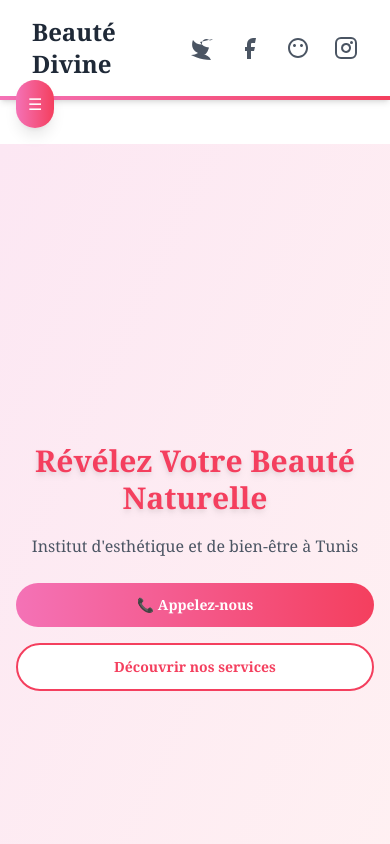
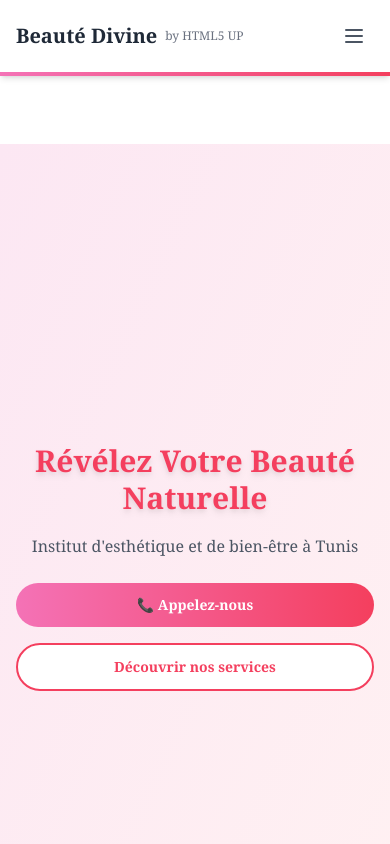
Before and after one commit to iyedk75-hue/exemple-site, a React (Create React App) app: page / in a window 390 px wide. Shown: the top 844 px of the page. Built offline with nearby package versions, Linux system fonts and the light colour scheme.

Commit message:
feat: integrate Sidebar into Header with mobile menu button

```diff
--- a/src/App.jsx
+++ b/src/App.jsx
@@ -1,5 +1,3 @@
-
-import { useState } from 'react';
 import Header from './component/layout/Header';
 import Footer from './component/layout/Footer';
 import Sidebar from './component/layout/Sidebar';
@@ -9,39 +7,16 @@ import About from './component/about/About';
 import Contact from './component/contact/Contact';
 
 export default function App() {
-  const [isSidebarOpen, setIsSidebarOpen] = useState(false);
-
   return (
     <div className="font-serif">
       <Header />
 
-      {/* Bouton pour ouvrir le menu mobile */}
-      <button
-        onClick={() => setIsSidebarOpen(!isSidebarOpen)}
-        className="fixed top-20 left-4 z-50 lg:hidden bg-gradient-to-r from-pink-400 to-rose-500 text-white p-3 rounded-full shadow-lg"
-      >
-        ☰
-      </button>
-
       {/* Layout avec Sidebar */}
       <div className="flex pt-20">
-        {/* Sidebar - desktop */}
+        {/* Sidebar - desktop uniquement */}
         <aside className="hidden lg:block fixed left-0 top-16 h-screen">
           <Sidebar />
         </aside>
-
-        {/* Sidebar - mobile */}
-        {isSidebarOpen && (
-          <>
-            <div
-              className="fixed inset-0 bg-black bg-opacity-50 z-40 lg:hidden"
-              onClick={() => setIsSidebarOpen(false)}
-            />
-            <aside className="fixed left-0 top-0 h-screen z-50 lg:hidden">
-              <Sidebar />
-            </aside>
-          </>
-        )}
 
         {/* Contenu principal */}
         <main className="flex-1 lg:ml-64">
--- a/src/component/layout/Header.jsx
+++ b/src/component/layout/Header.jsx
@@ -1,24 +1,30 @@
+import { useState } from 'react';
+import Sidebar from './Sidebar';
+
 export default function Header() {
+  const [isSidebarOpen, setIsSidebarOpen] = useState(false);
+
   return (
+    <>
       <header className="fixed top-0 w-full bg-white shadow-md z-50">
-      <div className="max-w-7xl mx-auto flex justify-between items-center px-8 py-4">
+        <div className="max-w-7xl mx-auto flex justify-between items-center px-4 sm:px-6 md:px-8 py-4">
           {/* Logo avec style Editorial */}
           <div className="flex items-center gap-2">
-          <span className="text-2xl font-bold text-gray-800">Beauté Divine</span>
-
+            <span className="text-xl sm:text-2xl font-bold text-gray-800">Beauté Divine</span>
+            <span className="text-xs sm:text-sm text-gray-500">by HTML5 UP</span>
           </div>
 
         {/* Icônes réseaux sociaux */}
-        <div className="flex gap-6 items-center">
+          <div className="flex gap-3 sm:gap-6 items-center">
             {/* Twitter */}
             <a
               href="https://twitter.com"
               target="_blank"
               rel="noopener noreferrer"
-            className="group relative inline-block"
+              className="group relative inline-block hidden sm:block"
               title="Twitter"
             >
-            <svg className="w-6 h-6 text-gray-600 group-hover:text-blue-400 transition-colors" fill="currentColor" viewBox="0 0 24 24">
+              <svg className="w-5 sm:w-6 h-5 sm:h-6 text-gray-600 group-hover:text-blue-400 transition-colors" fill="currentColor" viewBox="0 0 24 24">
                 <path d="M23 3a10.9 10.9 0 01-3.14 1.53 4.48 4.48 0 00-7.86 3v1A10.66 10.66 0 013 4s-4 9 5 13a11.64 11.64 0 01-7 2s9 5 20 5a9.5 9.5 0 00-9-5.5c4.75 2.25 7-7 7-7a10.6 10.6 0 01-9-5.5"/>
               </svg>
               <span className="absolute -bottom-8 left-1/2 transform -translate-x-1/2 bg-gray-800 text-white text-xs py-1 px-2 rounded opacity-0 group-hover:opacity-100 transition-opacity whitespace-nowrap">Twitter</span>
@@ -29,10 +35,10 @@ export default function Header() {
               href="https://facebook.com"
               target="_blank"
               rel="noopener noreferrer"
-            className="group relative inline-block"
+              className="group relative inline-block hidden sm:block"
               title="Facebook"
             >
-            <svg className="w-6 h-6 text-gray-600 group-hover:text-blue-600 transition-colors" fill="currentColor" viewBox="0 0 24 24">
+              <svg className="w-5 sm:w-6 h-5 sm:h-6 text-gray-600 group-hover:text-blue-600 transition-colors" fill="currentColor" viewBox="0 0 24 24">
                 <path d="M18 2h-3a6 6 0 00-6 6v3H7v4h2v8h4v-8h3l1-4h-4V8a1 1 0 011-1h3z"/>
               </svg>
               <span className="absolute -bottom-8 left-1/2 transform -translate-x-1/2 bg-gray-800 text-white text-xs py-1 px-2 rounded opacity-0 group-hover:opacity-100 transition-opacity whitespace-nowrap">Facebook</span>
@@ -43,10 +49,10 @@ export default function Header() {
               href="https://snapchat.com"
               target="_blank"
               rel="noopener noreferrer"
-            className="group relative inline-block"
+              className="group relative inline-block hidden sm:block"
               title="Snapchat"
             >
-            <svg className="w-6 h-6 text-gray-600 group-hover:text-yellow-400 transition-colors" fill="currentColor" viewBox="0 0 24 24">
+              <svg className="w-5 sm:w-6 h-5 sm:h-6 text-gray-600 group-hover:text-yellow-400 transition-colors" fill="currentColor" viewBox="0 0 24 24">
                 <path d="M12 2C6.48 2 2 6.48 2 12s4.48 10 10 10 10-4.48 10-10S17.52 2 12 2zm0 18c-4.42 0-8-3.58-8-8s3.58-8 8-8 8 3.58 8 8-3.58 8-8 8zm3.5-9c.83 0 1.5-.67 1.5-1.5S16.33 8 15.5 8 14 8.67 14 9.5s.67 1.5 1.5 1.5zm-7 0c.83 0 1.5-.67 1.5-1.5S9.33 8 8.5 8 7 8.67 7 9.5 7.67 11 8.5 11z"/>
               </svg>
               <span className="absolute -bottom-8 left-1/2 transform -translate-x-1/2 bg-gray-800 text-white text-xs py-1 px-2 rounded opacity-0 group-hover:opacity-100 transition-opacity whitespace-nowrap">Snapchat</span>
@@ -57,10 +63,10 @@ export default function Header() {
               href="https://instagram.com"
               target="_blank"
               rel="noopener noreferrer"
-            className="group relative inline-block"
+              className="group relative inline-block hidden sm:block"
               title="Instagram"
             >
-            <svg className="w-6 h-6 text-gray-600 group-hover:text-rose-500 transition-colors" fill="currentColor" viewBox="0 0 24 24">
+              <svg className="w-5 sm:w-6 h-5 sm:h-6 text-gray-600 group-hover:text-rose-500 transition-colors" fill="currentColor" viewBox="0 0 24 24">
                 <rect x="2" y="2" width="20" height="20" rx="5" ry="5" fill="none" stroke="currentColor" strokeWidth="2"/>
                 <path d="M16 11.37A4 4 0 1112.63 8A4 4 0 0116 11.37Z" fill="none" stroke="currentColor" strokeWidth="2"/>
                 <circle cx="17.5" cy="6.5" r="1.5" fill="currentColor"/>
@@ -69,12 +75,48 @@ export default function Header() {
             </a>
 
             {/* Medium */}
+            <a
+              href="https://medium.com"
+              target="_blank"
+              rel="noopener noreferrer"
+              className="group relative inline-block hidden sm:block"
+              title="Medium"
+            >
+              <svg className="w-5 sm:w-6 h-5 sm:h-6 text-gray-600 group-hover:text-gray-900 transition-colors" fill="currentColor" viewBox="0 0 24 24">
+                <path d="M4.285 7.269a.75.75 0 00-.208.966L8.727 16.5H6a.75.75 0 000 1.5h12a.75.75 0 000-1.5h-2.727l4.65-8.265a.75.75 0 10-1.296-.758L14.25 15.16V6a.75.75 0 00-1.5 0v9.16L9.85 7.477a.75.75 0 00-.758-.208z"/>
+              </svg>
+              <span className="absolute -bottom-8 left-1/2 transform -translate-x-1/2 bg-gray-800 text-white text-xs py-1 px-2 rounded opacity-0 group-hover:opacity-100 transition-opacity whitespace-nowrap">Medium</span>
+            </a>
 
+            {/* Bouton menu mobile */}
+            <button
+              onClick={() => setIsSidebarOpen(!isSidebarOpen)}
+              className="lg:hidden p-2 rounded-lg hover:bg-gray-100 transition-colors"
+              title="Menu"
+            >
+              <svg className="w-6 h-6 text-gray-600" fill="none" stroke="currentColor" viewBox="0 0 24 24">
+                <path strokeLinecap="round" strokeLinejoin="round" strokeWidth={2} d={isSidebarOpen ? "M6 18L18 6M6 6l12 12" : "M4 6h16M4 12h16M4 18h16"} />
+              </svg>
+            </button>
           </div>
       </div>
 
       {/* Ligne rose en bas du header */}
       <div className="h-1 bg-gradient-to-r from-pink-400 to-rose-500"></div>
     </header>
+
+    {/* Sidebar mobile */}
+    {isSidebarOpen && (
+      <>
+        <div
+          className="fixed inset-0 bg-black bg-opacity-50 z-40 lg:hidden top-0"
+          onClick={() => setIsSidebarOpen(false)}
+        />
+        <aside className="fixed left-0 top-16 h-screen z-50 lg:hidden overflow-y-auto">
+          <Sidebar onClose={() => setIsSidebarOpen(false)} />
+        </aside>
+      </>
+    )}
+    </>
   );
 }
--- a/src/component/layout/Sidebar.jsx
+++ b/src/component/layout/Sidebar.jsx
@@ -1,11 +1,12 @@
 import { useState } from 'react';
 
 // Composant MenuItem
-function MenuItem({ href, children }) {
+function MenuItem({ href, children, onClose }) {
   return (
     <li>
       <a
         href={href}
+        onClick={onClose}
         className="block py-2 px-3 sm:px-4 text-sm sm:text-base hover:bg-pink-100 hover:text-rose-500 transition-colors rounded"
       >
         {children}
@@ -15,7 +16,7 @@ function MenuItem({ href, children }) {
 }
 
 // Composant SubMenu
-function SubMenu({ title, items, isOpen, onToggle }) {
+function SubMenu({ title, items, isOpen, onToggle, onClose }) {
   return (
     <li>
       <button
@@ -33,7 +34,7 @@ function SubMenu({ title, items, isOpen, onToggle }) {
         isOpen ? 'max-h-96 opacity-100' : 'max-h-0 opacity-0'
       }`}>
         {items.map((item, index) => (
-          <MenuItem key={index} href={item.href}>
+          <MenuItem key={index} href={item.href} onClose={onClose}>
             {item.label}
           </MenuItem>
         ))}
@@ -52,7 +53,7 @@ function MenuHeader({ title }) {
 }
 
 // Composant principal Sidebar
-export default function Sidebar() {
+export default function Sidebar({ onClose }) {
   const [openSubmenu, setOpenSubmenu] = useState(null);
 
   const toggleSubmenu = (index) => {
@@ -81,7 +82,7 @@ export default function Sidebar() {
         type: 'submenu',
         title: 'Informations',
         items: [
-          { href: '#', label: 'Nos Tarifs' },
+
           { href: '#', label: 'Horaires' },
           { href: '#', label: 'Rendez-vous' }
         ]
@@ -99,7 +100,7 @@ export default function Sidebar() {
         {menuConfig.items.map((item, index) => {
           if (item.type === 'link') {
             return (
-              <MenuItem key={index} href={item.href}>
+              <MenuItem key={index} href={item.href} onClose={onClose}>
                 {item.label}
               </MenuItem>
             );
@@ -112,6 +113,7 @@ export default function Sidebar() {
                 items={item.items}
                 isOpen={openSubmenu === currentSubmenuIndex}
                 onToggle={() => toggleSubmenu(currentSubmenuIndex)}
+                onClose={onClose}
               />
             );
           }
```
Lines whose indentation alone changed are shown as unchanged.
